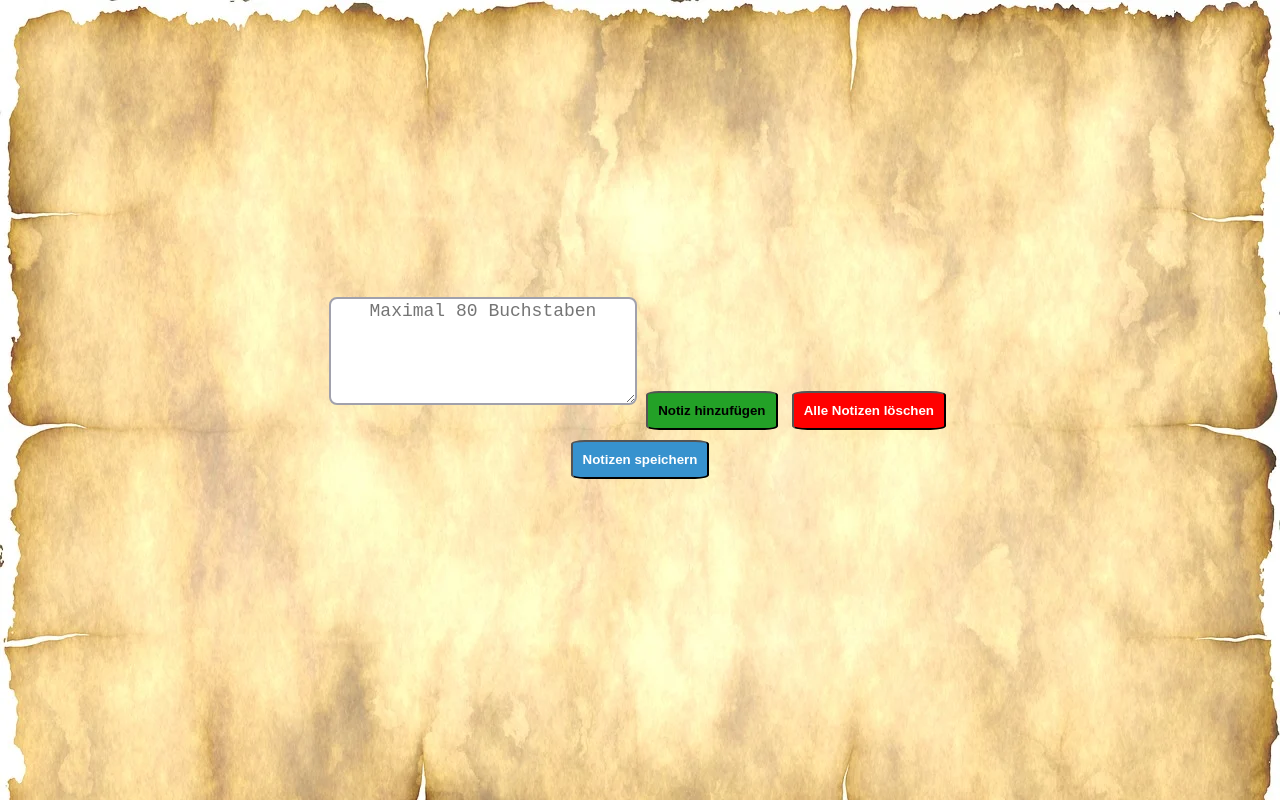
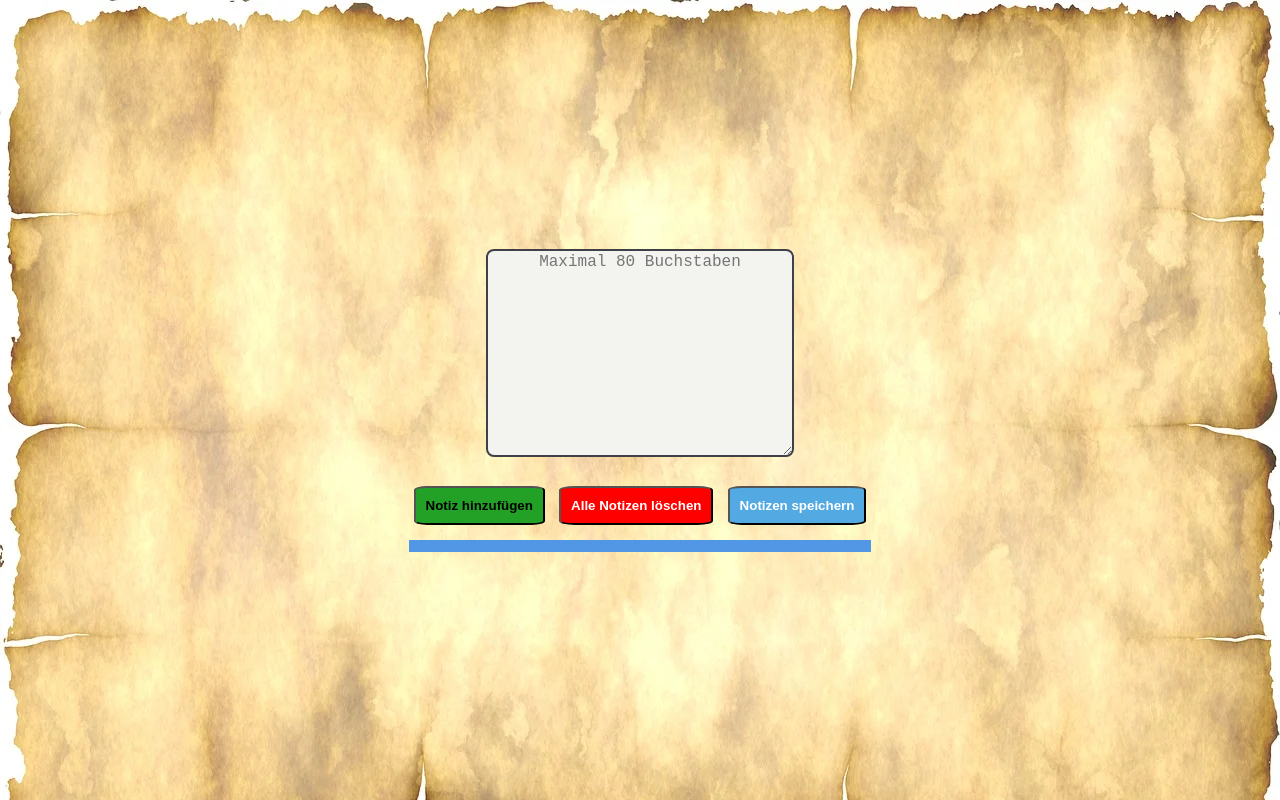
Before and after one commit to Aliweb23/notbook, a plain HTML site: page index.html in a window 1280 px wide. Drawn offline with Linux system fonts and the light colour scheme.

Commit message:
css style änderung

```diff
--- a/index.html
+++ b/index.html
@@ -1,5 +1,5 @@
 <!DOCTYPE html>
-<html lang="en">
+<html lang="de">
 <head>
     <meta charset="UTF-8">
     <meta name="viewport" content="width=device-width, initial-scale=1.0">
@@ -7,16 +7,19 @@
     <link rel="preconnect" href="https://fonts.gstatic.com" crossorigin>
     <link href="https://fonts.googleapis.com/css2?family=Dancing+Script:wght@400..700&display=swap" rel="stylesheet">
     <link rel="stylesheet" href="styles.css">
-    <title>Notizblock</title>
+    <title>Mein Notizblock</title>
 </head>
 <body>
+<div id="container">
     <div class="notepad-container">
-        <textarea id="noteInput" placeholder="Maximal 80 Buchstaben"></textarea>
+        <div><textarea id="noteInput" placeholder="Maximal 80 Buchstaben"></textarea></div>
         <button class="add-btn" onclick="addNote()">Notiz hinzufügen</button>
         <button class="delete-btn" onclick="deleteAllNotes()">Alle Notizen löschen</button>
-        <button class="save-btn" onclick="saveNotes()">Notizen speichern</button>
+        <button class="save-btn" onclick="saveNotes()">Notizen speichern</button><br>
+        <hr>
         <div id="notesList"></div>
     </div>
+</div>
     <script src="script.js"></script>
 </body>
 </html>
--- a/styles.css
+++ b/styles.css
@@ -4,12 +4,20 @@
     font-family: "Dancing Script", cursive;
     font-optical-sizing: auto;
     font-weight: 600;
+
     font-style: normal;
   }
+  #container{
+    display: flex;
+    flex-direction: column;
+    padding: 10px;
+    margin-top: 20px;
+}
 body {
     background: url(bild/paper-3653357_1280.webp);
     font-family: "Dancing Script";
     display: flex;
+    justify-content: baseline;
     align-items: center;
     justify-content: center;
     height: 100vh;
@@ -22,13 +30,19 @@ body {
 
 textarea {
     text-align: center;
-    font-size: 18px;
+    font-size: 16px;
     width: 100%;
     max-width: 300px;
-    height: 100px;
-    margin-bottom: 10px;
-    border: 2px solid rgb(161, 161, 172);
+    height: 200px;
+    margin-bottom: 20px;
+    border: 2px solid rgb(64, 64, 71);
+    background: #f3f4f0;
+    /* color: rgb(1, 1, 1); */
     border-radius: 8px;
+}
+textarea:hover{
+    background-color: rgb(164, 234, 234);
+    color: rgb(0, 0, 0);
 }
 
 button {
@@ -49,10 +63,21 @@ button {
     font-weight: bold;
 }
 .save-btn{
-    background: rgb(55, 146, 206);
+    background: rgb(83, 169, 226);
     color: white;
     font-weight: bold;
 }
+hr{
+    border: 6px solid rgb(82, 151, 230);
+    margin-top: 10px;
+
+}
 #notesList {
     margin-top: 20px;
+    width: 100%;
+    background-color: rgba(168, 219, 160, 0.844);
+    font-size: 18px;
+    font-weight: bold;
+    border-radius: 8px;
+
 }
```
